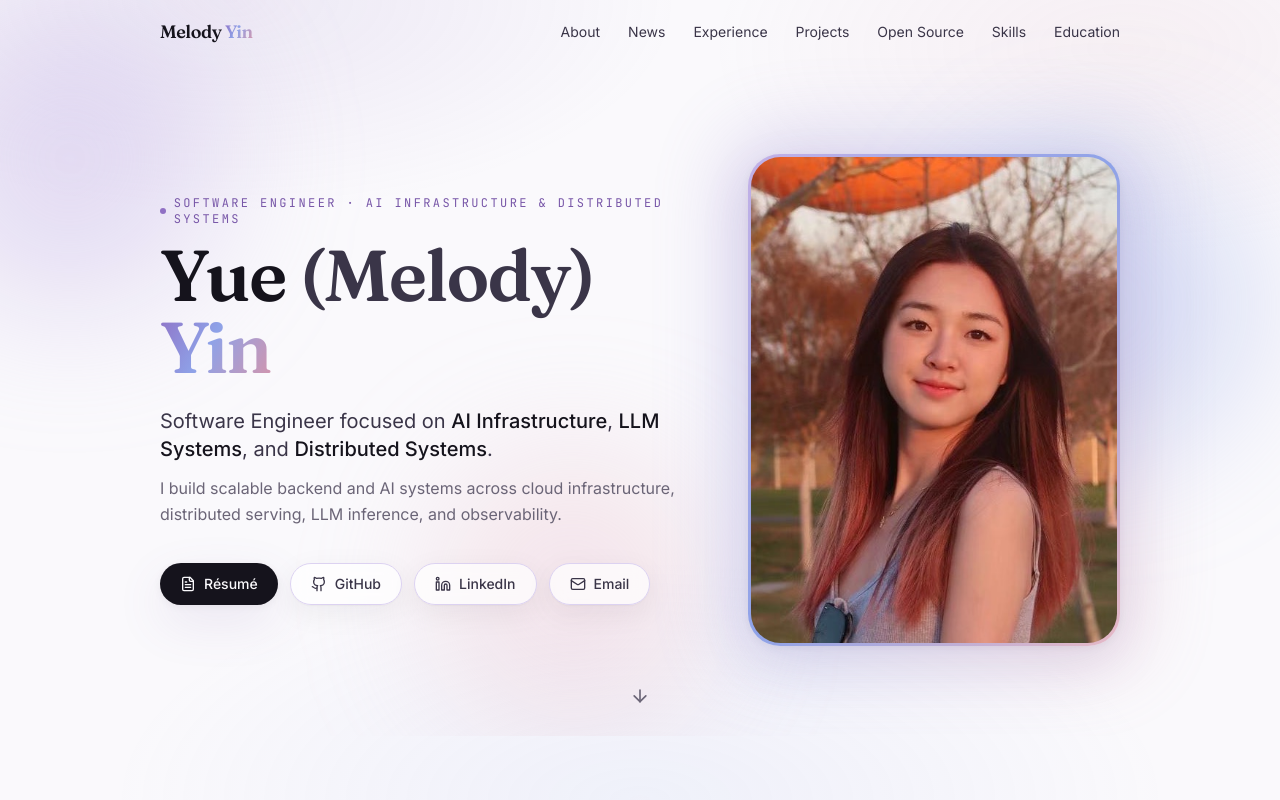
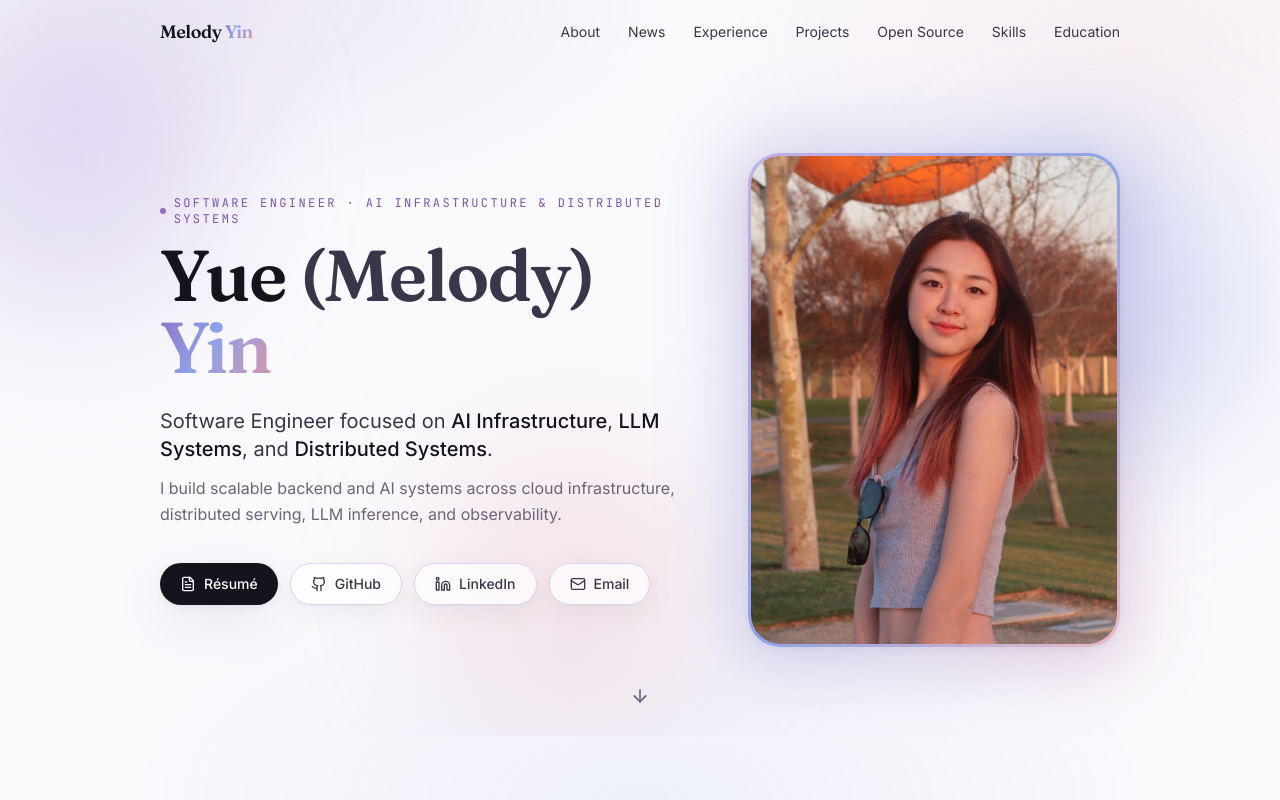
Before and after one commit to MelodyyyYin/MelodyyyYin.github.io, a Next.js app: page / in a window 1280 px wide. Shown: the top 800 px of the page. Built offline with nearby package versions, Linux system fonts and the light colour scheme.

Commit message:
Replace hero portrait with sharper, better-framed crop

```diff
--- a/components/Hero.tsx
+++ b/components/Hero.tsx
@@ -102,8 +102,8 @@ export default function Hero() {
                 <img
                   src={profile.photo}
                   alt={`Portrait of ${profile.name}`}
-                  width={501}
-                  height={665}
+                  width={900}
+                  height={1200}
                   className="h-full w-full object-cover"
                   loading="eager"
                 />
```
Also changed, not shown: public/melody.jpg.
